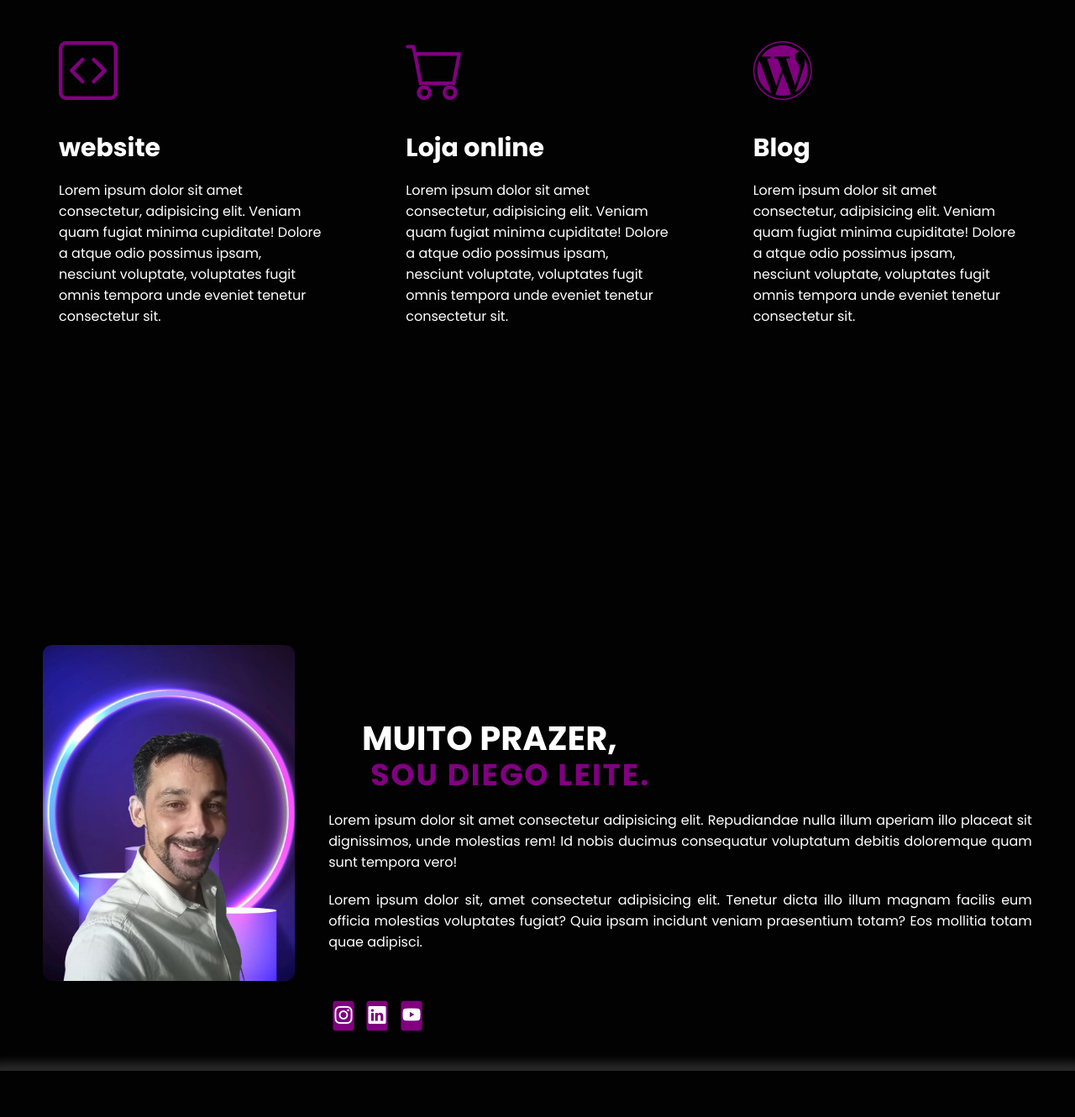
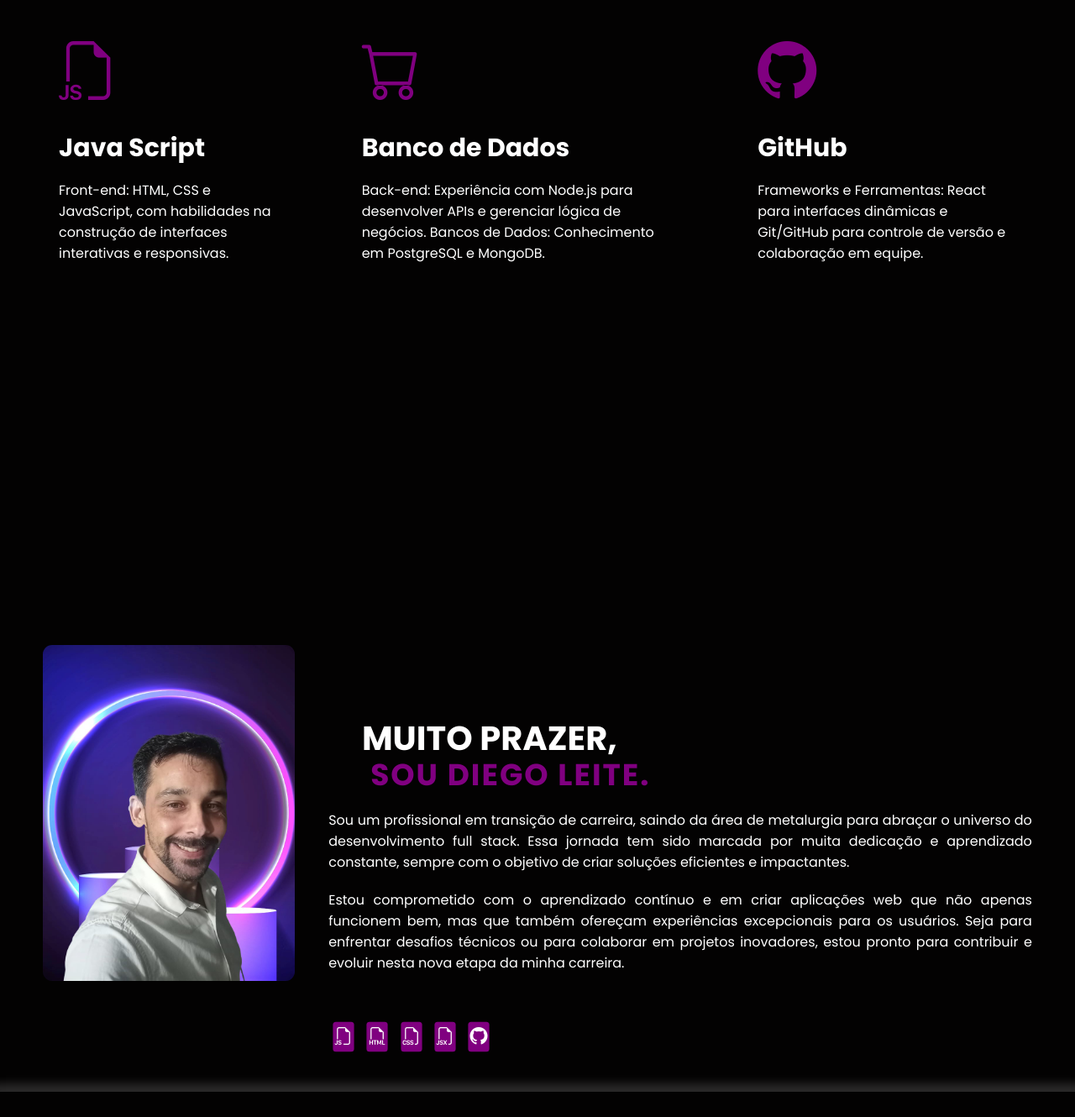
Before and after one commit to Diego121985/Portif-lio-Diego-Leite, a plain HTML site: page index.html in a window 1280 px wide. Shown: the part 850-2180 px from the top of the page at 84% size. Drawn offline with nearby package versions, Linux system fonts and the light colour scheme.

Commit message:
button-contato

```diff
--- a/index.html
+++ b/index.html
@@ -37,7 +37,7 @@
             </nav>
 
             <div class="btn-contato">
-                <a href="#">
+                <a href="#line">
                     <button>Contato</button>
                 </a>
             </div>
@@ -79,9 +79,9 @@
                     seus sonhos.</p>
 
                 <div class="btn-contato">
-                    <a href="#">
-                        <button class="button">Entre em contato</button>
-                    </a>
+
+<a href="#inter"><button class="button">Entre em contato</button></a>
+
                 </div>
 
             </div>
@@ -98,38 +98,28 @@
 
                 <div class="website">
                     <div class="icons">
-                        <i class="bi bi-code-square"></i>
-                        <h3>website</h3>
+                        <i class="bi bi-filetype-js"></i>
+                        <h3>Java Script</h3>
                     </div>
-                    <p>Lorem ipsum dolor sit amet consectetur, adipisicing elit. Veniam quam fugiat minima cupiditate!
-                        Dolore a
-                        atque odio possimus ipsam, nesciunt voluptate, voluptates fugit omnis tempora unde eveniet
-                        tenetur
-                        consectetur sit.</p>
+                    <p>Front-end: HTML, CSS e JavaScript, com habilidades na construção de interfaces interativas e responsivas.</p>
                 </div>
                 <div class="website">
                     <div class="icons">
                         <i class="bi bi-cart"></i>
-                        <h3>Loja online</h3>
+                        <h3>Banco de Dados</h3>
                     </div>
-                    <p>Lorem ipsum dolor sit amet consectetur, adipisicing elit. Veniam quam fugiat minima cupiditate!
-                        Dolore a
-                        atque odio possimus ipsam, nesciunt voluptate, voluptates fugit omnis tempora unde eveniet
-                        tenetur
-                        consectetur sit.</p>
+                    <p>Back-end: Experiência com Node.js para desenvolver APIs e gerenciar lógica de negócios.
+                        Bancos de Dados: Conhecimento em PostgreSQL e MongoDB.</p>
                 </div>
 
                 <div class="website">
 
                     <div class="icons">
-                        <i class="bi bi-wordpress"></i>
-                        <h3>Blog</h3>
+                        <i class="bi bi-github"></i>
+                        <h3>GitHub</h3>
                     </div>
-                    <p>Lorem ipsum dolor sit amet consectetur, adipisicing elit. Veniam quam fugiat minima cupiditate!
-                        Dolore a
-                        atque odio possimus ipsam, nesciunt voluptate, voluptates fugit omnis tempora unde eveniet
-                        tenetur
-                        consectetur sit.</p>
+                    <p>Frameworks e Ferramentas: React para interfaces dinâmicas e Git/GitHub para controle de versão e colaboração em equipe.
+                    </p>
                 </div>
 
             </div>
@@ -146,17 +136,24 @@
 
                     <div class="dbl-sobre" id="dbl">
                         <h2>MUITO PRAZER,<span>SOU DIEGO LEITE.</span></h2>
-                        <p>Lorem ipsum dolor sit amet consectetur adipisicing elit. Repudiandae nulla illum aperiam illo
-                            placeat sit dignissimos, unde molestias rem! Id nobis ducimus consequatur voluptatum debitis
-                            doloremque quam sunt tempora vero!</p>
-                        <p>Lorem ipsum dolor sit, amet consectetur adipisicing elit. Tenetur dicta illo illum magnam
-                            facilis
-                            eum officia molestias voluptates fugiat? Quia ipsam incidunt veniam praesentium totam? Eos
-                            mollitia totam quae adipisci.</p>
+                        <p>Sou um profissional em transição de carreira, saindo da área de metalurgia para abraçar o
+                            universo do desenvolvimento full stack. Essa jornada tem sido marcada por muita dedicação e
+                            aprendizado constante, sempre com o objetivo de criar soluções eficientes e impactantes.</p>
+                        <p>Estou comprometido com o aprendizado contínuo e em criar aplicações web que não apenas
+                            funcionem bem, mas que também ofereçam experiências excepcionais para os usuários.
+
+                            Seja para enfrentar desafios técnicos ou para colaborar em projetos inovadores, estou pronto
+                            para contribuir e evoluir nesta nova etapa da minha carreira.
+
+                        </p>
                         <div class="btn-social">
-                            <a href="#"><button><i class="bi bi-instagram"></i></button></a>
-                            <a href="#"><button><i class="bi bi-linkedin"></i></button></a>
-                            <a href="#"><button><i class="bi bi-youtube"></i></button></a>
+                            <a href="#"><button><i class="bi bi-filetype-js"></i></button></a>
+                            <a href="#"><button><i class="bi bi-filetype-html"></i></button></a>
+                            <a href="#"><button><i class="bi bi-filetype-css"></i></button></a>
+                            <a href="#"><button><i class="bi bi-filetype-jsx"></i></button></a>
+                                <a href="#"><button><i class="bi bi-github"></i></button></a>
+
+
                         </div>
                     </div>
                 </div>
@@ -167,11 +164,14 @@
             <div class="interface">
                 <h2>MEU <span>PORTIFÓLIO</span></h2>
                 <div class="flex">
-                    <div class="img-port" style="background-image: url(img/Captura\ de\ tela\ de\ 2024-11-18\ 20-35-14.png);">
-                        <div class="overlay"><a href="https://diego121985.github.io/Projeto-B-Central/">Projeto1</a></div>
+                    <div class="img-port"
+                        style="background-image: url(img/Captura\ de\ tela\ de\ 2024-11-18\ 20-35-14.png);">
+                        <div class="overlay"><a href="https://diego121985.github.io/Projeto-B-Central/">Projeto1</a>
+                        </div>
                     </div>
-                    <div class="img-port" style="background-image: url(img/images/imagem.jpg);">
-                        <div class="overlay">Projeto2</div>
+                    <div class="img-port"  style= "background-image: url(img/download\ \(1\).jpeg);width: 350px;">
+                        <div class="overlay"><a href="https://diego121985.github.io/Ganhando_Mil_reais_7_dias/">Projeto2</a>
+                        </div>
                     </div>
                     <div class="img-port" style="background-image: url(img/images/imagem.jpg);">
                         <div class="overlay">Projeto3</div>
@@ -180,7 +180,7 @@
             </div>
         </section>
         <section class="formulario" id="contato">
-            <div class="interface">
+            <div class="interface" id="inter">
 
                 <h2>FALA <span> COMIGO.</span></h2>
                 <form action="">
@@ -204,8 +204,10 @@
                     </div>
 
                     <div class="btn-social">
-                        <a href="https://www.instagram.com/diego_troguilho/"><button><i class="bi bi-instagram"></i></button></a>
-                        <a href="https://www.linkedin.com/in/diego-troguilho/"><button><i class="bi bi-linkedin"></i></button></a>
+                        <a href="https://www.instagram.com/diego_troguilho/"><button><i
+                                    class="bi bi-instagram"></i></button></a>
+                        <a href="https://www.linkedin.com/in/diego-troguilho/"><button><i
+                                    class="bi bi-linkedin"></i></button></a>
                         <a href="#"><button><i class="bi bi-youtube"></i></button></a>
                         <a href="https://github.com/Diego121985"><button><i class="bi bi-github"></i></button></a>
                         <a href="img/Desenvolvedor Web.pdf"><button><i class="bi bi-c-circle"></i></button></a>
@@ -213,7 +215,7 @@
                 </div>
             </div>
 
-            <div class="line-footer " >
+            <div class="line-footer " id="line">
                 <p><i class="bi bi-envelope-at"></i><a
                         href="mailto:diegoleite59986@gmail.com">diegoleite59986@gmail.com</a></p>
             </div>
--- a/style.css
+++ b/style.css
@@ -193,6 +193,7 @@ span {
 
 
 
+
 }
 
 .website i {
@@ -280,8 +281,11 @@ h3 {
 
 .btn-social i {
     color: white;
-    font-size: 20px;
+   font-size: 40px;
+
 }
+
+
 
 .btn-social button {
     padding: 3px 3px;
@@ -613,7 +617,7 @@ footer .line-footer p a {
     .dbl-sobre{
         display: flex;
         flex-direction: column;
-        margin-top: 520px;
+        margin-top: 200px;
 
 
 
```
Also changed, not shown: img/download (1).jpeg (added), img/logo-header.png (added).
